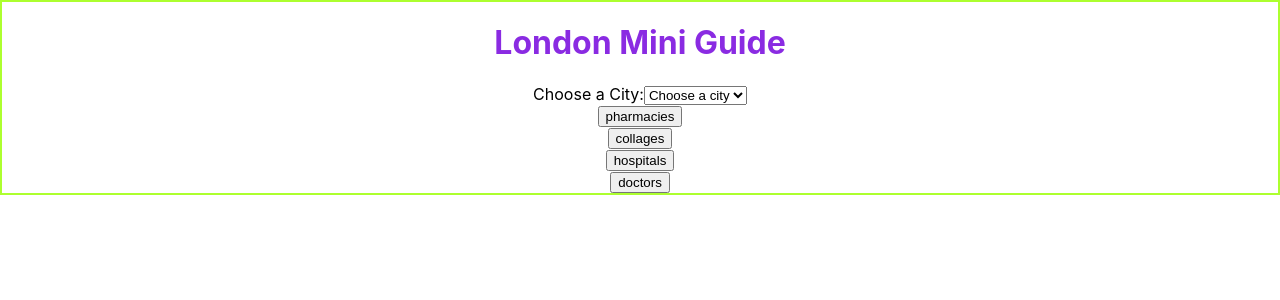
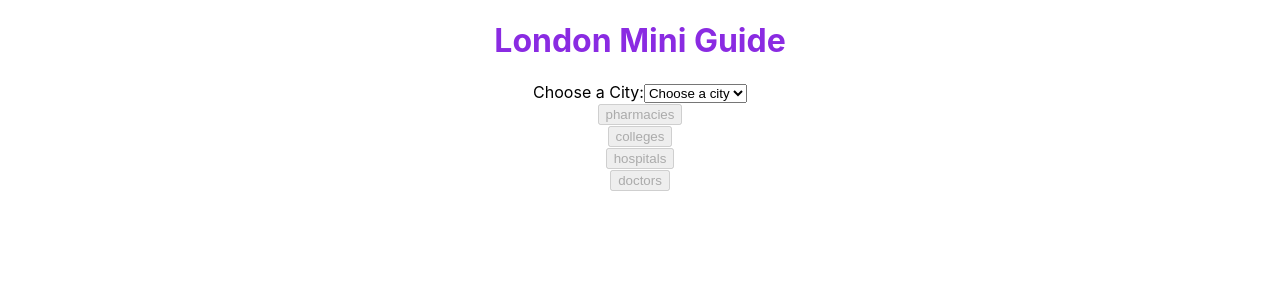
Before and after one commit to Taslima26/london-mini-guide-client, a React (Create React App) app: page / in a window 1280 px wide. Shown: the top 300 px of the page. Built offline with nearby package versions, Linux system fonts and the light colour scheme; no server answers.

Commit message:
disabling button works now

```diff
--- a/src/App.css
+++ b/src/App.css
@@ -6,7 +6,7 @@
   justify-content: center;
   align-self: center;
 
-  border: greenyellow 2px solid;
+
 }
 
 .title {
--- a/src/App.js
+++ b/src/App.js
@@ -7,7 +7,7 @@ import DataTable from './Components/DataTable';
 import FetchData from './Components/FetchData';
 
 function App() {
-  const [City, setCity] = useState('not selected');
+  const [City, setCity] = useState('');
 
   console.log(City);
   return (
--- a/src/Components/CategoriesButtons.jsx
+++ b/src/Components/CategoriesButtons.jsx
@@ -4,13 +4,13 @@ import CitySelect from './CitiesSelect';
 import DataTable from './DataTable';
 const res = [
   {name: 'pharmacies'},
-  {name: 'collages'},
+  {name: 'colleges'},
   {name: 'hospitals'},
   {name: 'doctors'},
 ];
 const CategoriesButtons = ({City, Information}) => {
-
   const [Click, setClick] = useState();
+  const [disabled, setDisable] = useState(true);
 
   const handleClick = (event) => {
     let buttonId = event.target.id;
@@ -21,25 +21,17 @@ const CategoriesButtons = ({City, Information}) => {
   };
 
   if (Click) {
-    return (
-      <DataTable
-        Click={Click}
-        Information={Information}
-
-      />
-    );
+    return <DataTable Click={Click} Information={Information} />;
   }
+  console.log('City from catagories buttons', City);
   return res.map((button, key) => (
     <div>
       <button
         id={button.name}
-      disabled={City === 'not selected' ? true : false}
+        disabled={City === "" ? true : false}
         key={key}
-      //className={`button ${Toggle === key ? 'toggled' : ''}`}
-      onClick={
-        //setToggle(key);
-        handleClick
-      }
+        //   className={`button ${Click !== undefined ? 'toggled' : ''}`}
+        onClick={handleClick}
       >
         {button.name}
       </button>
--- a/src/Components/FetchData.jsx
+++ b/src/Components/FetchData.jsx
@@ -14,7 +14,7 @@ const FetchData = ({City}) => {
 
   return (
     <div>
-      <CategoriesButtons Information={Information} />
+      <CategoriesButtons Information={Information} City={City} />
     </div>
   );
 };
```
Lines whose indentation alone changed are shown as unchanged.
